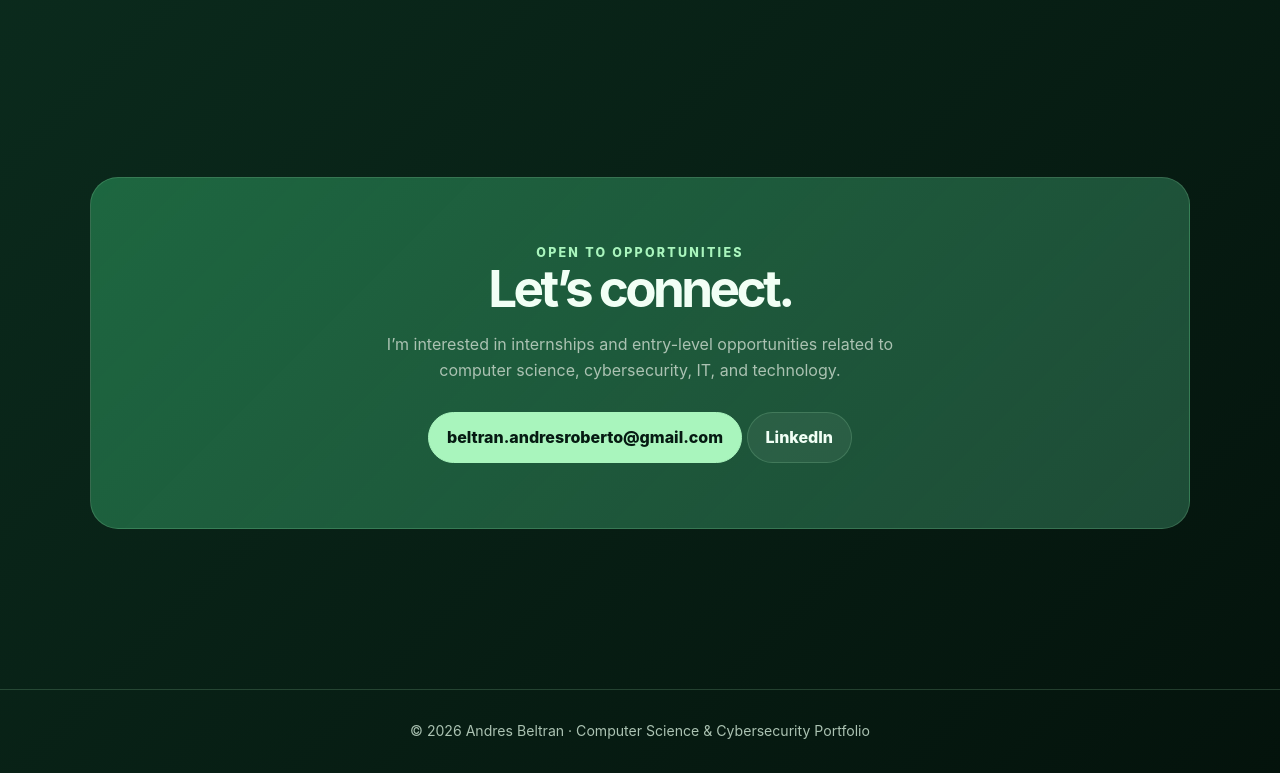
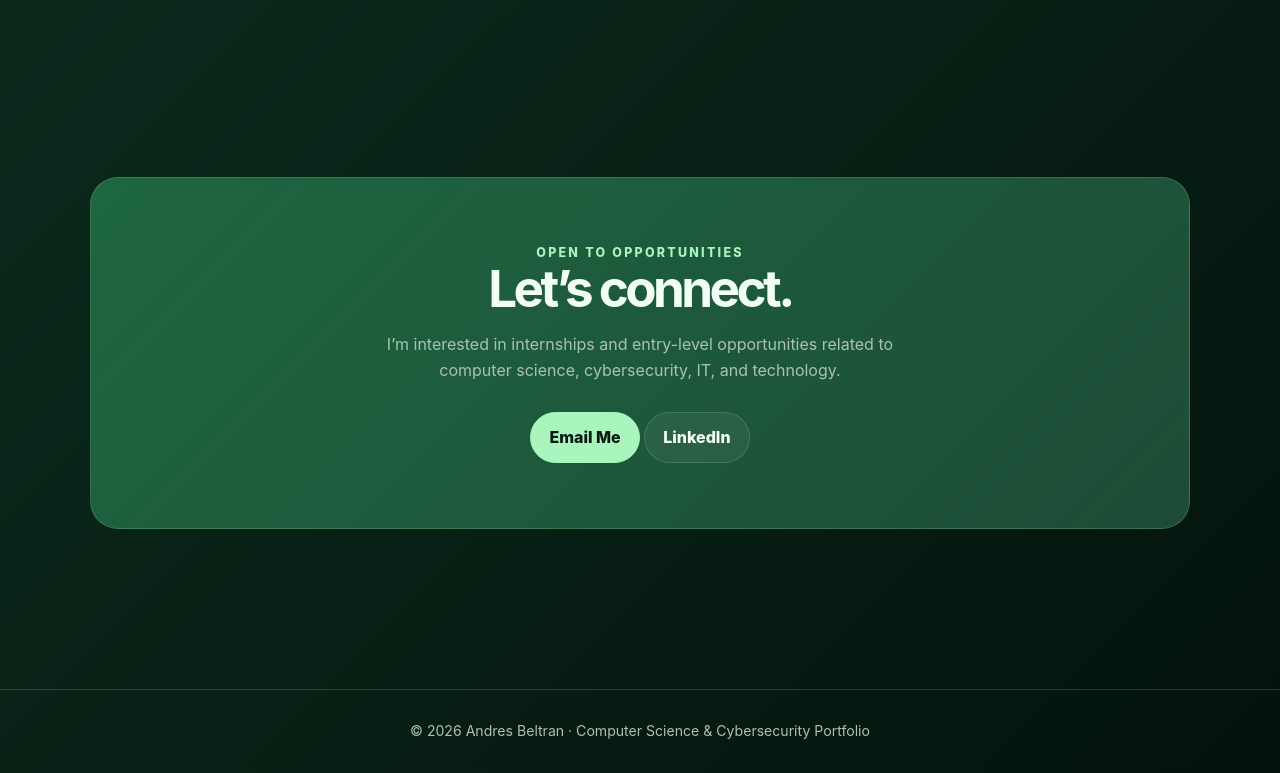
Before and after one commit to andresbeltran-cs/andresbeltran-cs.github.io, a plain HTML site: page index.html in a window 1280 px wide. Shown: the part 2633-3406 px from the top of the page. Drawn offline with Linux system fonts and the light colour scheme.

Commit message:
Update index.html

```diff
--- a/index.html
+++ b/index.html
@@ -665,7 +665,7 @@
         </p>
 
         <a class="button primary" href="mailto:beltran.andresroberto@gmail.com">
-          beltran.andresroberto@gmail.com
+          Email Me
         </a>
 
         <a
```
